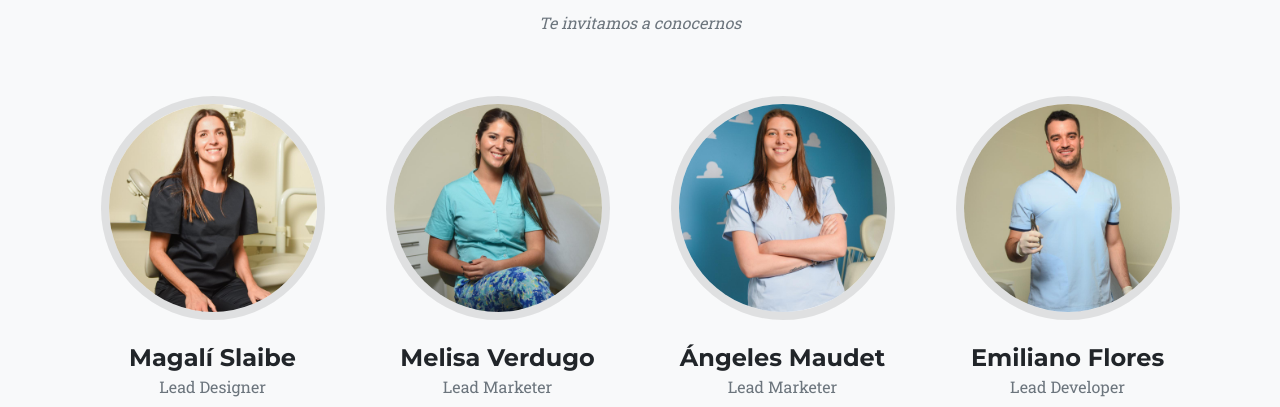
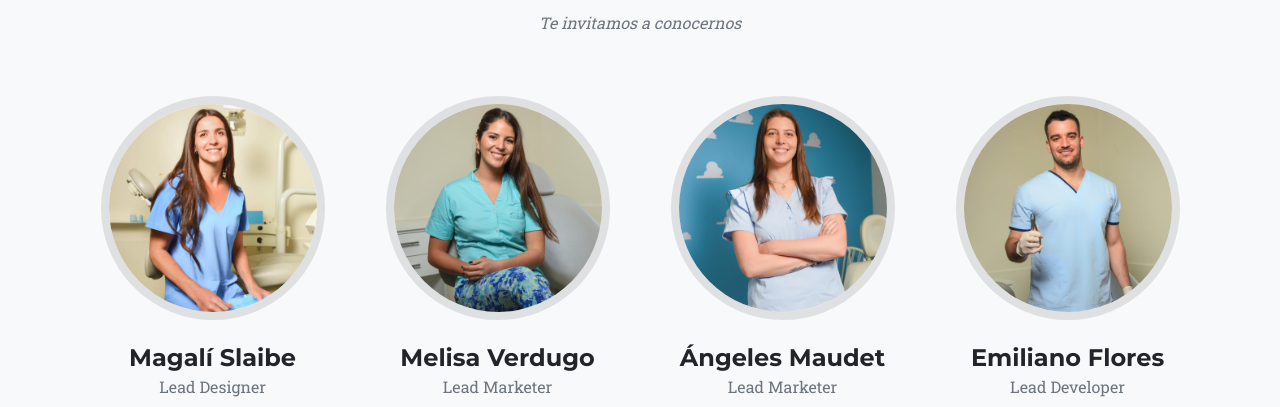
Before and after one commit to emif94/alineare2.0, a website: page index.html in a window 1280 px wide. Shown: the part 1752-2159 px from the top of the page. Drawn offline with nearby package versions, Linux system fonts and the light colour scheme.

Commit message:
changed 'magui' picture

```diff
--- a/index.html
+++ b/index.html
@@ -138,7 +138,7 @@
                 <div class="row">
                     <div class="col-lg-3">
                         <div class="team-member">
-                            <img class="mx-auto rounded-circle" src="assets/img/team/magui.jpeg" alt="..." />
+                            <img class="mx-auto rounded-circle" src="assets/img/team/magui2.jpg" alt="..." />
                             <h4>Magalí Slaibe</h4>
                             <p class="text-muted">Lead Designer</p>
                             <a class="btn btn-dark btn-social mx-2" href="#!" aria-label="Parveen Anand Twitter Profile"><i class="fab fa-twitter"></i></a>
```
Also changed, not shown: assets/img/team/magui2.jpg (added).
